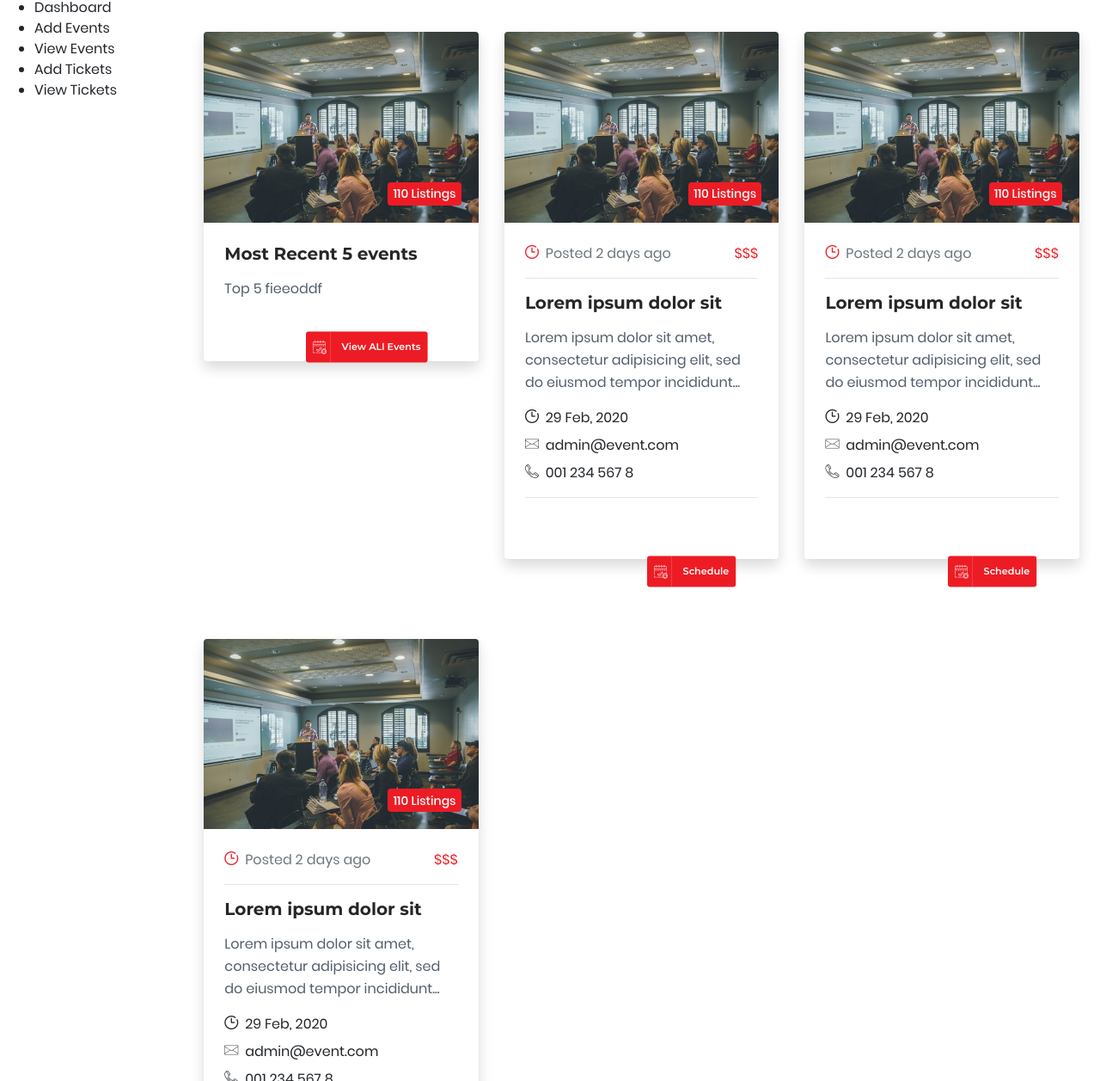
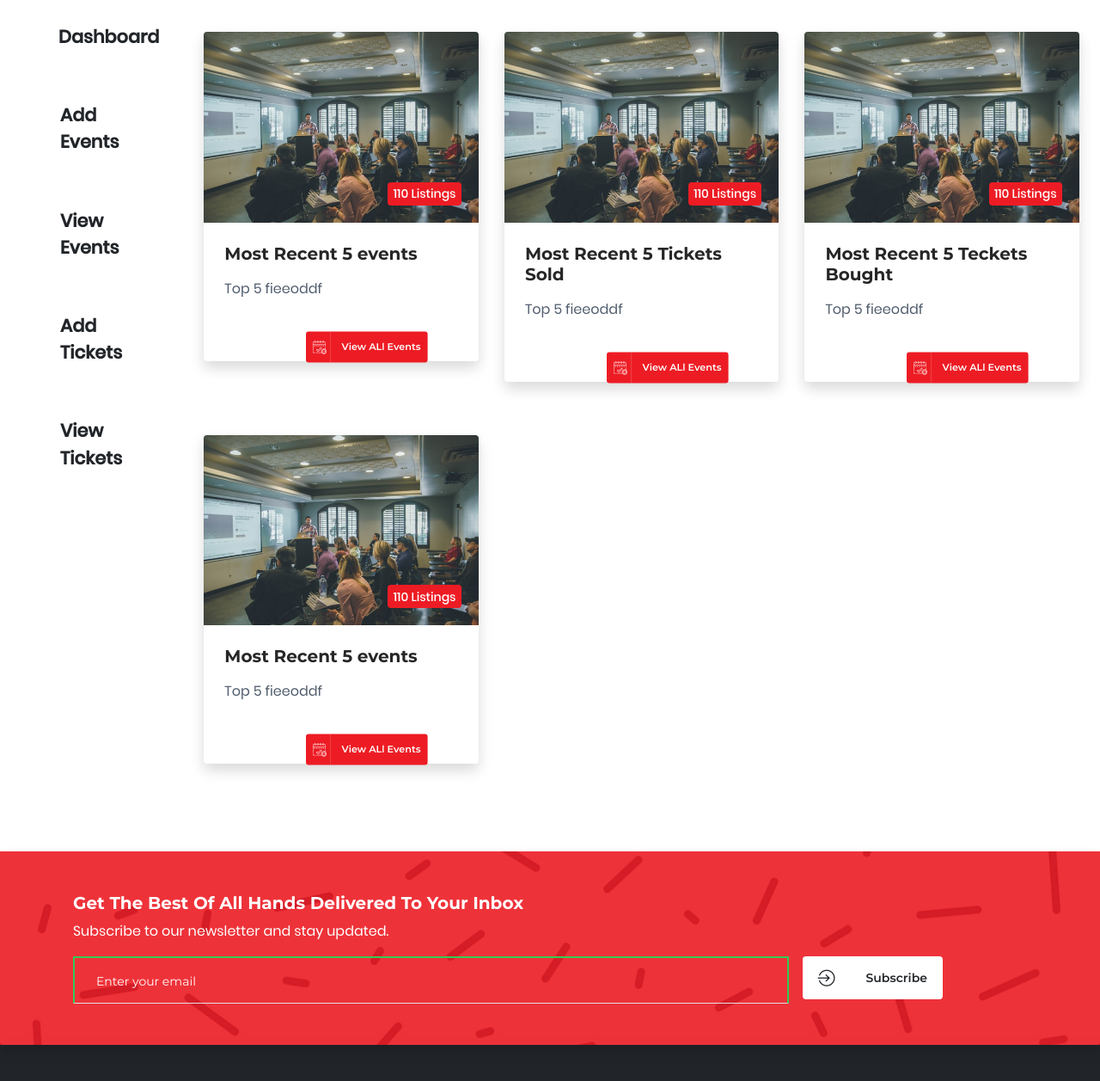
Before and after one commit to PhilzAce1/Ogaticket_frontend, a plain HTML site: page dashboard.html in a window 1280 px wide. Shown: the part 85-1342 px from the top of the page at 86% size. Drawn offline with nearby package versions, Linux system fonts and the light colour scheme; files whose address does not match are found by name.

Commit message:
dashboard

```diff
--- a/dashboard.html
+++ b/dashboard.html
@@ -151,11 +151,11 @@
           <div class="search-map h-100">
             <div id="loadmaps" class="w-100 h-100">
               <ul>
-                <li>Dashboard</li>
-                <li>Add Events</li>
-                <li>View Events</li>
-                <li>Add Tickets</li>
-                <li>View Tickets</li>
+                <li><a href="#">Dashboard</a></li>
+                <li><a href="#">Add Events</a></li>
+                <li><a href="#">View Events</a></li>
+                <li><a href="#">Add Tickets</a></li>
+                <li><a href="#">View Tickets</a></li>
               </ul>
             </div>
           </div>
@@ -188,18 +188,19 @@
                     <p class="description">
                       Top 5 fieeoddf
                     </p>
-                    <div class="time-left mt-4 d-inline-block pt-2 pt-md-0">
-
-                    </div>
+                    <div
+                      class="time-left mt-4 d-inline-block pt-2 pt-md-0"
+                    ></div>
                     <div
                       class="position-relative float-right border-0 mt-3 btn btn-primary btn-small submit-btn"
                     >
-                      <i class="icon-calendar btn-icon input-icon"></i> View ALl Events
-
+                      <i class="icon-calendar btn-icon input-icon"></i> View ALl
+                      Events
                     </div>
                   </div>
                 </div>
               </div>
+
               <div class="col-md-4 mt-3 mb-3">
                 <div class="blog-grid w-100 mt-4 rounded shadow">
                   <div class="image-wrap position-relative">
@@ -214,52 +215,27 @@
                     />
                   </div>
                   <div class="content p-4">
-                    <span class="text-muted"
-                      ><i class="icon-clock text-primary"></i> &nbsp;Posted 2
-                      days ago</span
-                    >
-                    <span class="text-primary float-right">$$$</span>
-                    <hr />
                     <h4 class="mb-3">
                       <a href="#" class="text-decoration-none text-reset"
-                        >Lorem ipsum dolor sit</a
+                        >Most Recent 5 Tickets Sold</a
                       >
                     </h4>
                     <p class="description">
-                      Lorem ipsum dolor sit amet, consectetur adipisicing elit,
-                      sed do eiusmod tempor incididunt...
+                      Top 5 fieeoddf
                     </p>
-                    <div class="info">
-                      <div class="mb-2">
-                        <i class="icon-clock"></i>&nbsp; 29 Feb, 2020
-                      </div>
-                      <div class="mb-2">
-                        <i class="icon-contact"></i>&nbsp; admin@event.com
-                      </div>
-                      <div><i class="icon-phone"></i>&nbsp; 001 234 567 8</div>
-                    </div>
-                    <hr />
-                    <div class="time-left mt-4 d-inline-block pt-2 pt-md-0">
-                      <div class="timer search">
-                        <div class="days d-none"></div>
-                        <div class="hours text-primary-flat"></div>
-                        <div class="minutes text-secondary-flat"></div>
-                        <div class="seconds"></div>
-                      </div>
-                    </div>
+                    <div
+                      class="time-left mt-4 d-inline-block pt-2 pt-md-0"
+                    ></div>
                     <div
                       class="position-relative float-right border-0 mt-3 btn btn-primary btn-small submit-btn"
                     >
-                      <i class="icon-calendar btn-icon input-icon"></i> Schedule
-                      <input
-                        type="submit"
-                        class="h-100 w-100 position-absolute"
-                        value="Discover Now"
-                      />
+                      <i class="icon-calendar btn-icon input-icon"></i> View ALl
+                      Events
                     </div>
                   </div>
                 </div>
               </div>
+
               <div class="col-md-4 mt-3 mb-3">
                 <div class="blog-grid w-100 mt-4 rounded shadow">
                   <div class="image-wrap position-relative">
@@ -274,52 +250,27 @@
                     />
                   </div>
                   <div class="content p-4">
-                    <span class="text-muted"
-                      ><i class="icon-clock text-primary"></i> &nbsp;Posted 2
-                      days ago</span
-                    >
-                    <span class="text-primary float-right">$$$</span>
-                    <hr />
                     <h4 class="mb-3">
                       <a href="#" class="text-decoration-none text-reset"
-                        >Lorem ipsum dolor sit</a
+                        >Most Recent 5 Teckets Bought</a
                       >
                     </h4>
                     <p class="description">
-                      Lorem ipsum dolor sit amet, consectetur adipisicing elit,
-                      sed do eiusmod tempor incididunt...
+                      Top 5 fieeoddf
                     </p>
-                    <div class="info">
-                      <div class="mb-2">
-                        <i class="icon-clock"></i>&nbsp; 29 Feb, 2020
-                      </div>
-                      <div class="mb-2">
-                        <i class="icon-contact"></i>&nbsp; admin@event.com
-                      </div>
-                      <div><i class="icon-phone"></i>&nbsp; 001 234 567 8</div>
-                    </div>
-                    <hr />
-                    <div class="time-left mt-4 d-inline-block pt-2 pt-md-0">
-                      <div class="timer search">
-                        <div class="days d-none"></div>
-                        <div class="hours text-primary-flat"></div>
-                        <div class="minutes text-secondary-flat"></div>
-                        <div class="seconds"></div>
-                      </div>
-                    </div>
+                    <div
+                      class="time-left mt-4 d-inline-block pt-2 pt-md-0"
+                    ></div>
                     <div
                       class="position-relative float-right border-0 mt-3 btn btn-primary btn-small submit-btn"
                     >
-                      <i class="icon-calendar btn-icon input-icon"></i> Schedule
-                      <input
-                        type="submit"
-                        class="h-100 w-100 position-absolute"
-                        value="Discover Now"
-                      />
+                      <i class="icon-calendar btn-icon input-icon"></i> View ALl
+                      Events
                     </div>
                   </div>
                 </div>
               </div>
+
               <div class="col-md-4 mt-3 mb-3">
                 <div class="blog-grid w-100 mt-4 rounded shadow">
                   <div class="image-wrap position-relative">
@@ -334,48 +285,22 @@
                     />
                   </div>
                   <div class="content p-4">
-                    <span class="text-muted"
-                      ><i class="icon-clock text-primary"></i> &nbsp;Posted 2
-                      days ago</span
-                    >
-                    <span class="text-primary float-right">$$$</span>
-                    <hr />
                     <h4 class="mb-3">
                       <a href="#" class="text-decoration-none text-reset"
-                        >Lorem ipsum dolor sit</a
+                        >Most Recent 5 events</a
                       >
                     </h4>
                     <p class="description">
-                      Lorem ipsum dolor sit amet, consectetur adipisicing elit,
-                      sed do eiusmod tempor incididunt...
+                      Top 5 fieeoddf
                     </p>
-                    <div class="info">
-                      <div class="mb-2">
-                        <i class="icon-clock"></i>&nbsp; 29 Feb, 2020
-                      </div>
-                      <div class="mb-2">
-                        <i class="icon-contact"></i>&nbsp; admin@event.com
-                      </div>
-                      <div><i class="icon-phone"></i>&nbsp; 001 234 567 8</div>
-                    </div>
-                    <hr />
-                    <div class="time-left mt-4 d-inline-block pt-2 pt-md-0">
-                      <div class="timer search">
-                        <div class="days d-none"></div>
-                        <div class="hours text-primary-flat"></div>
-                        <div class="minutes text-secondary-flat"></div>
-                        <div class="seconds"></div>
-                      </div>
-                    </div>
+                    <div
+                      class="time-left mt-4 d-inline-block pt-2 pt-md-0"
+                    ></div>
                     <div
                       class="position-relative float-right border-0 mt-3 btn btn-primary btn-small submit-btn"
                     >
-                      <i class="icon-calendar btn-icon input-icon"></i> Schedule
-                      <input
-                        type="submit"
-                        class="h-100 w-100 position-absolute"
-                        value="Discover Now"
-                      />
+                      <i class="icon-calendar btn-icon input-icon"></i> View ALl
+                      Events
                     </div>
                   </div>
                 </div>
@@ -1218,6 +1143,7 @@
     <script src="js/jquery.fancybox.min.js"></script>
 
     <script src="js/custom.js"></script>
-    <script src="main.js"></script>    z
+    <script src="main.js"></script>
+    z
   </body>
 </html>
--- a/mystyle.css
+++ b/mystyle.css
@@ -42,3 +42,20 @@ input:valid {
 .none_display {
   display: none;
 }
+
+#loadmaps ul {
+  display: flex;
+  flex-flow: column nowrap;
+  align-items: center;
+  width: 100%;
+}
+#loadmaps ul li {
+  list-style: none;
+  margin: 30px;
+}
+#loadmaps ul li a {
+  font-weight: bold;
+  color: inherit;
+  font-size: 1.3em;
+  text-decoration: none;
+}
```
